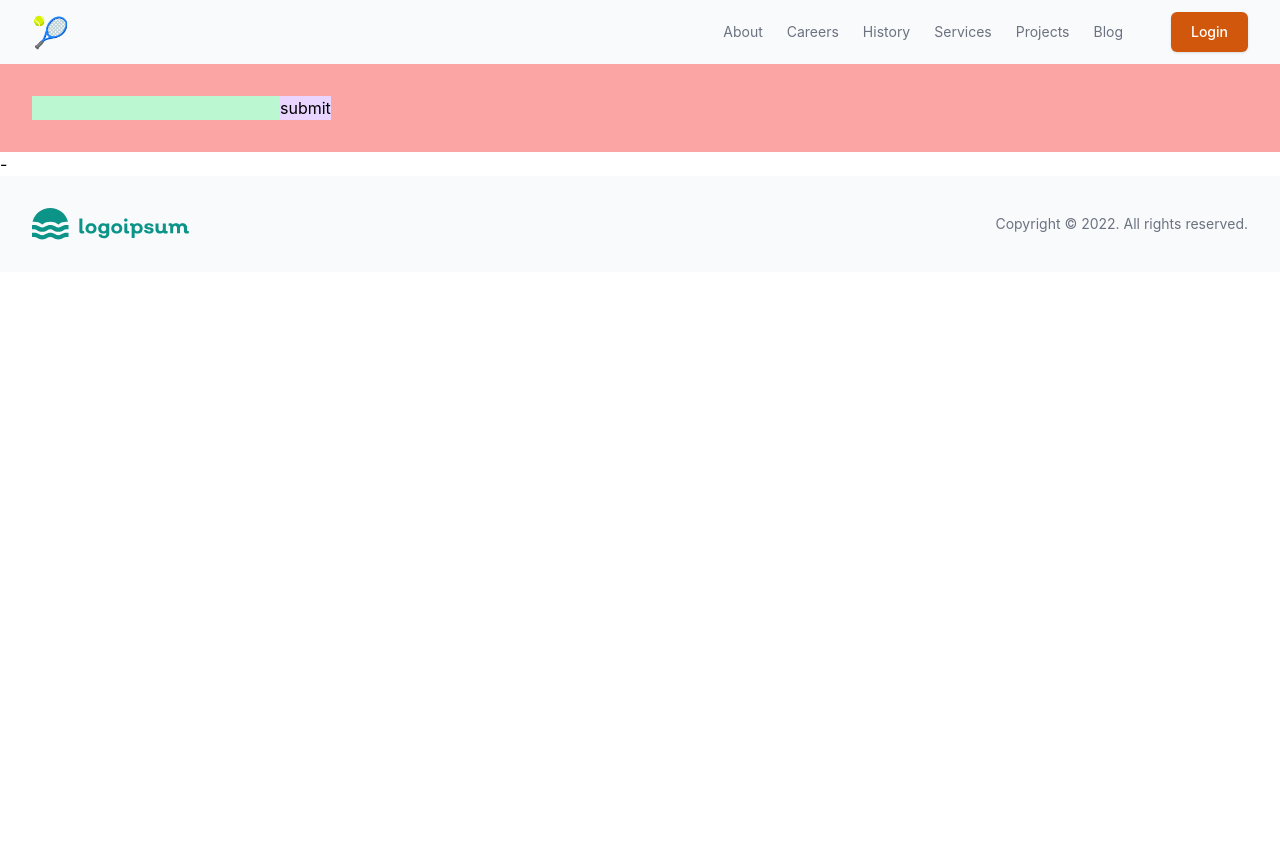
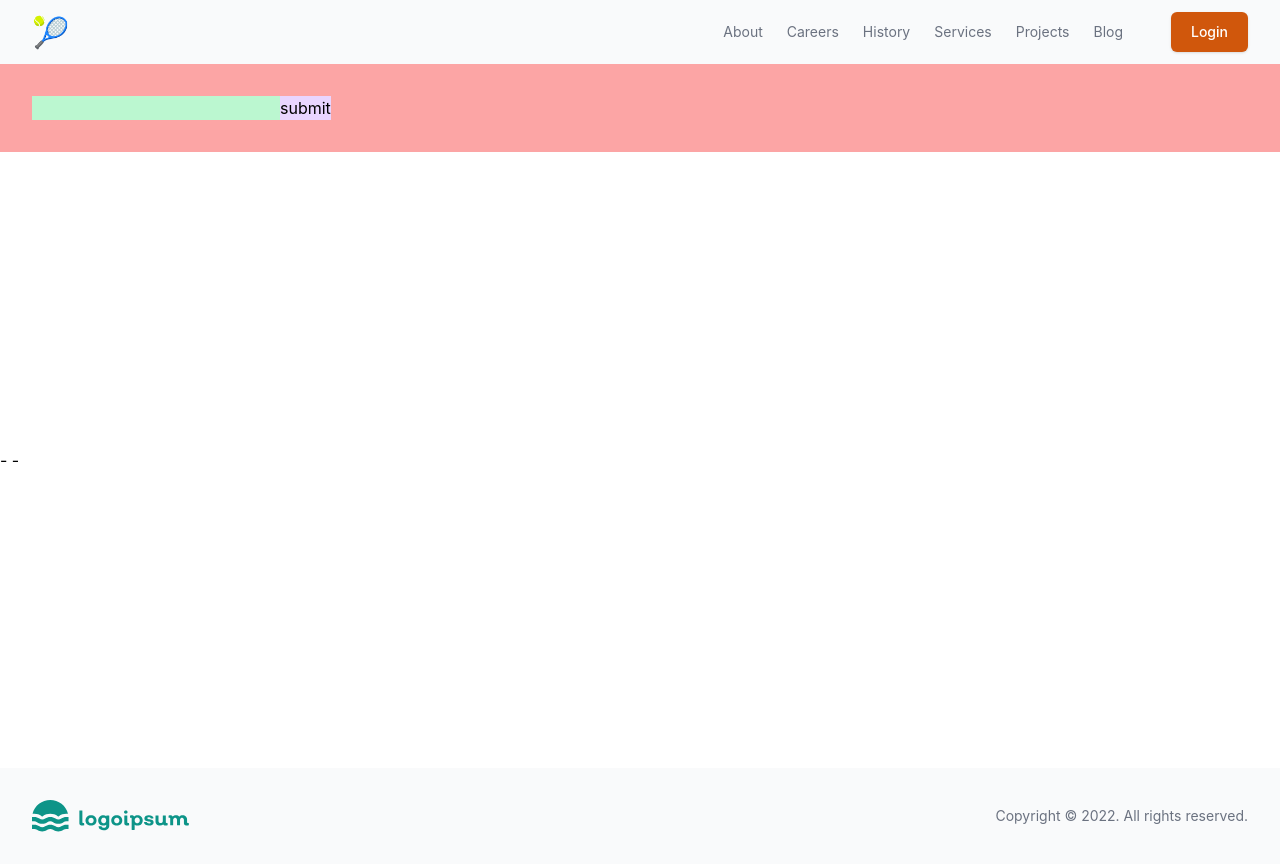
Before and after one commit to williambaele/classement-aft, a React (Create React App) app: page / in a window 1280 px wide. Before the commit the page ends 800 px from the top, so only its background shows below. Built offline with nearby package versions, Linux system fonts and the light colour scheme; no server answers.

Commit message:
solved the scrapping issue method

```diff
--- a/src/pages/Home.js
+++ b/src/pages/Home.js
@@ -6,8 +6,10 @@ import SearchInput from "../components/SearchInput";
 import Footer from "../components/Footer";
 
 const Home = () => {
-  const [classement, setClassement] = useState("");
+  //PLAYER INFOS
+  const [points, setPoints] = useState("");
   const [name, setName] = useState("");
+  const [currentClassement, setCurrentClassement] = useState("");
   const [affilie, setAffilie] = useState("");
   const handleSearch = (value) => {
     // Handle the received value from the SearchInput component
@@ -30,9 +32,11 @@ const Home = () => {
         // GETTING THE RIGHT HTML TAG TO SCRAP
         const $ = cheerio.load(response.data);
         const value = $("a[onclick^=\"$('#pointDetailsModalDialog')\"]").text();
-        setClassement(value);
-        const valueFromSpan = $("#player-title").text();
-        setName(valueFromSpan);
+        setPoints(value);
+        const playerName = $("#player-title").text();
+        setName(playerName);
+        const scrappedClassement = $("#colInfo").text();
+        setCurrentClassement(scrappedClassement);
       } catch (error) {
         console.error(error);
       }
@@ -42,14 +46,18 @@ const Home = () => {
   }, [affilie]);
 
   return (
-    <div className="h-screen">
+    <>
       <Header />
-      <SearchInput onSearch={handleSearch} />
-      <p>
-        {classement} - {name}
-      </p>
-      <Footer/>
-    </div>
+      <div className="h-screen flex flex-col justify-between">
+        <SearchInput onSearch={handleSearch} />
+        <div className="mx-auto container">
+          <p>
+            {points} - {name} - {currentClassement}
+          </p>
+        </div>
+        <Footer />
+      </div>
+    </>
   );
 };
 
```
